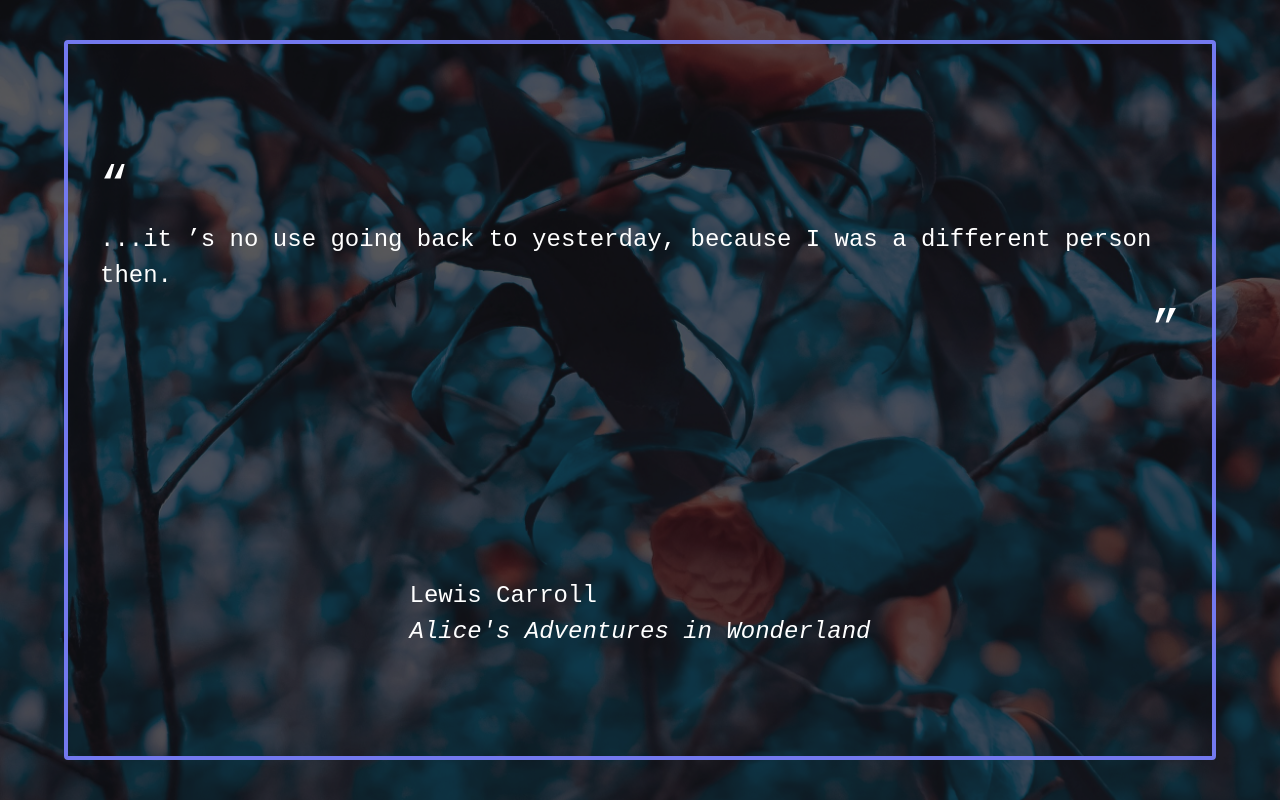
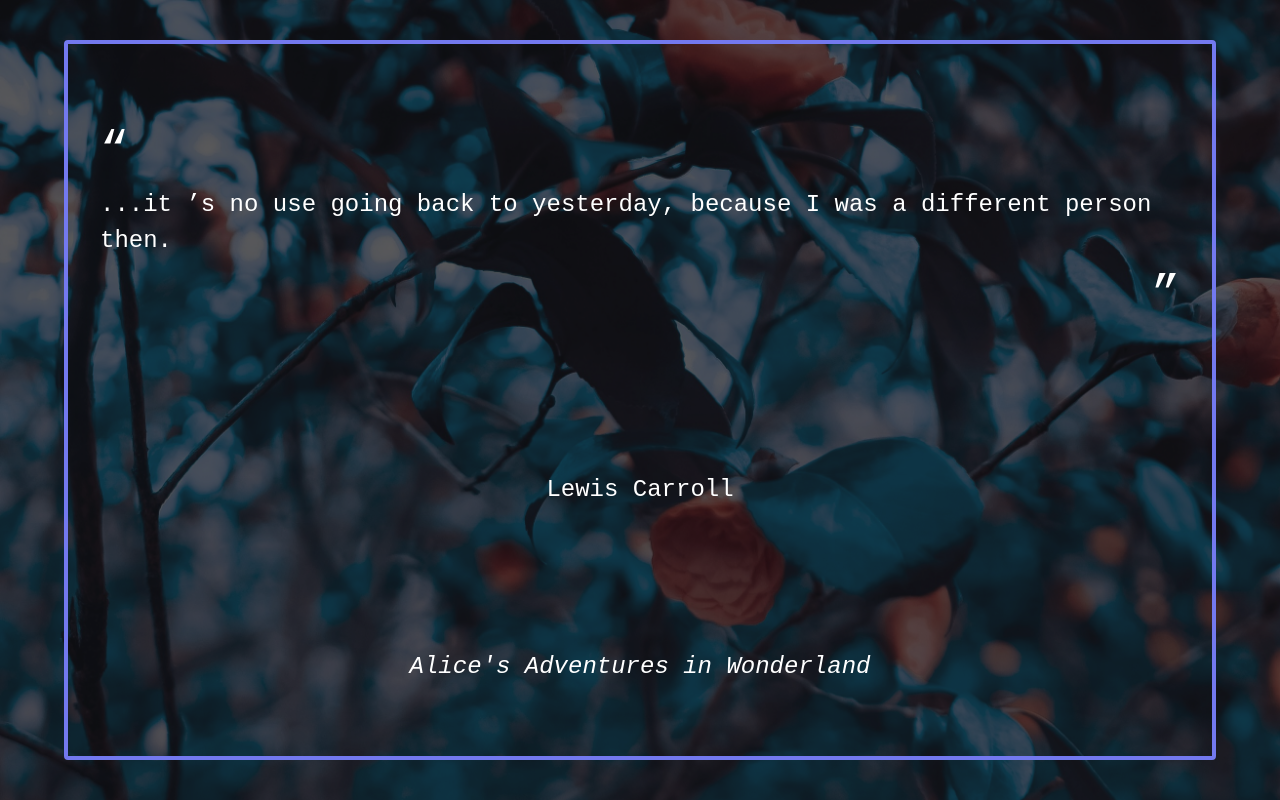
Before and after one commit to Vernida/the-quote-card-express, a website: page public/index.html in a window 1280 px wide. Drawn offline with Linux system fonts and the light colour scheme.

Commit message:
Added quotes with time intervals and added an additional source to them just to try formating the code

```diff
--- a/package.json
+++ b/package.json
@@ -3,7 +3,7 @@
   "version": "1.0.0",
   "main": "server.js",
   "scripts": {
-    "dev": "node server.js",
+    "dev": "nodemon server.js",
     "test": "echo \"Error: no test specified\" && exit 1"
   },
   "keywords": [],
@@ -12,5 +12,8 @@
   "description": "",
   "dependencies": {
     "express": "^5.1.0"
+  },
+  "devDependencies": {
+    "nodemon": "^3.1.10"
   }
 }
--- a/public/css/style.css
+++ b/public/css/style.css
@@ -56,6 +56,15 @@
     padding: 2rem;
 }
 
+.source-text {
+    font-size: 1.5rem;
+    display: flex;
+    flex-direction: column;
+    margin: auto;
+    padding: 2rem;
+    font-style: italic;
+}
+
 .quote-text::before {
     content: open-quote;
     font-size: 3rem;
--- a/public/index.html
+++ b/public/index.html
@@ -11,7 +11,8 @@
         <div class="background-img"></div>
         <article class="quote-container">
             <q id="quote" class="quote-text">...it ’s no use going back to yesterday, because I was a different person then.</q>
-            <p id="author" class="author-text">Lewis Carroll <em >Alice's Adventures in Wonderland</em></p>
+            <p id="author" class="author-text">Lewis Carroll</p>
+            <p id="source" class="source-text">Alice's Adventures in Wonderland</p>
         </article>
     </main>
 
--- a/public/js/index.js
+++ b/public/js/index.js
@@ -0,0 +1,43 @@
+"use strict"
+
+const elements = {
+    quote: document.getElementById("quote"),
+    author: document.getElementById("author"),
+    source: document.getElementById("source"),
+};
+
+const quotes = [
+    {
+        quote: "All hands! Abandon ship!",
+        author: "Captain Picard",
+        source: "Star Trek: The Next Generation",
+    },
+
+    {
+        quote: "Doh!",
+        author: "Homer Simpson",
+        source: "The Simpsons",
+    },
+
+    {
+        quote: "...it ’s no use going back to yesterday, because I was a different person then.",
+        author: "Lewis Carroll",
+        source: "Alice's Adventures in Wonderland",
+    }
+]
+
+function loopThroughQuotes() {
+    let quoteIndex = 0;
+    setInterval(() => {
+        if (quoteIndex < quotes.length) {
+            elements.quote.textContent = quotes[quoteIndex].quote;
+            elements.author.textContent = quotes[quoteIndex].author;
+            elements.source.textContent = quotes[quoteIndex].source;
+            quoteIndex++;
+        } else {
+            quoteIndex = 0;
+        }
+    }, 3000)
+}
+
+setTimeout(loopThroughQuotes, 3000);
```
Also changed, not shown: 1 other file.
